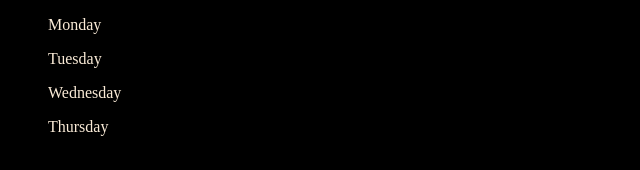
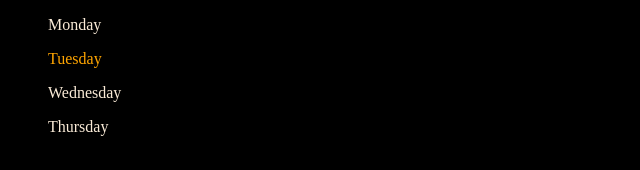
Before and after one commit to Debnath23/JavaScript, a plain HTML site: page 06_dom/two.html in a window 1280 px wide. Shown: the full height of the page, 0-640 px from the left. Drawn offline with Linux system fonts and the light colour scheme.

Commit message:
Child Nodes

```diff
--- a/06_dom/two.html
+++ b/06_dom/two.html
@@ -17,7 +17,20 @@
     const parent = document.querySelector('.parent')
     console.log(parent);
     console.log(parent.children);
-    console.log(parent.children[1].innerText);
+    console.log(parent.children[1].innerHTML);
 
+    for (let i = 0; i < parent.children.length; i++) {
+        console.log(parent.children[i].innerHTML);
+    }
+
+    parent.children[1].style.color = "orange";
+    console.log(parent.firstElementChild);
+    console.log(parent.lastElementChild);
+
+    const dayOne = document.querySelector('.day');
+    console.log(dayOne);
+    console.log(dayOne.parentElement);
+    console.log(dayOne.nextElementSibling.innerHTML);
+    console.log("Nodes: ", parent.childNodes);
 </script>
 </html>
```
